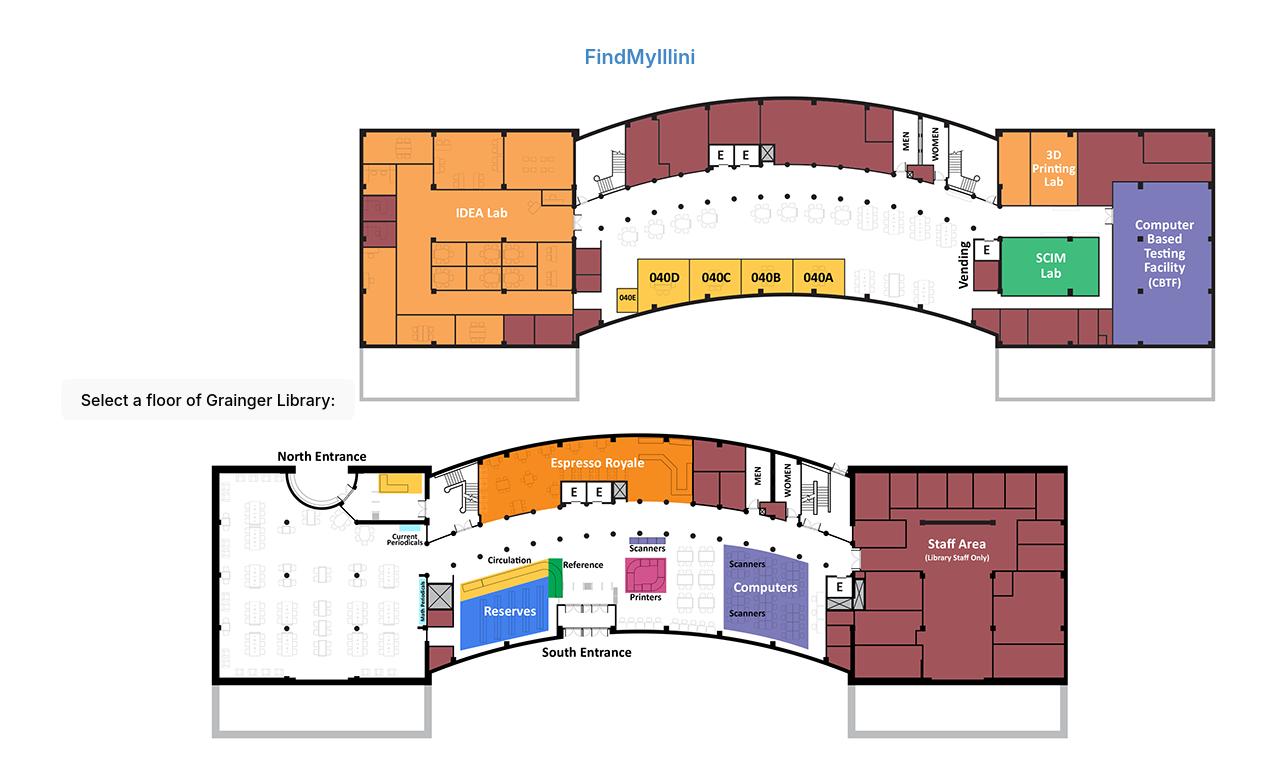
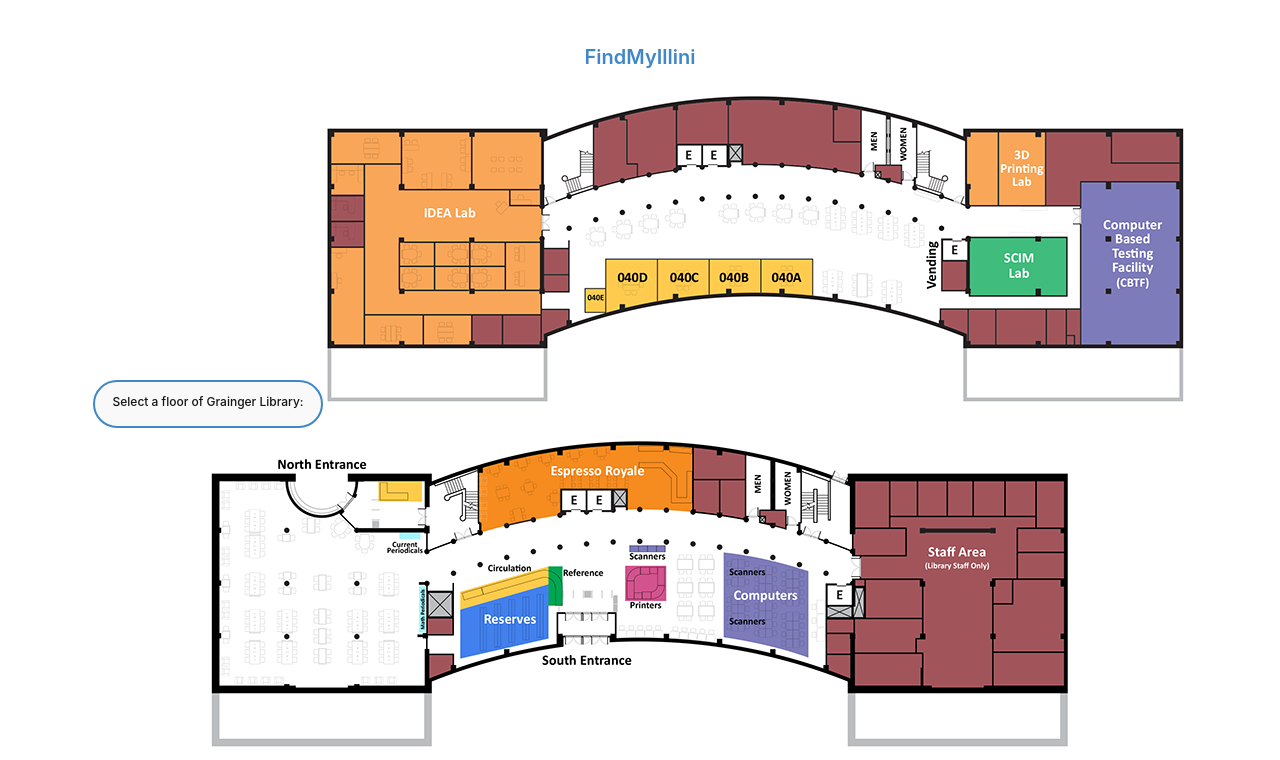
Before and after one commit to CS196Illinois/FA24-Group28, a React (Vite) app in the folder Project/find-my-illini/: page / in a window 1280 px wide. Shown: the top 760 px of the page. Built offline with nearby package versions, Linux system fonts and the light colour scheme.

Commit message:
Update App.css

```diff
--- a/Project/find-my-illini/src/App.css
+++ b/Project/find-my-illini/src/App.css
@@ -42,15 +42,22 @@
 }
 
 button {
-  border-radius: 8px;
-  border: 1px solid transparent;
-  padding: 0.6em 1.2em;
-  font-size: 1em;
-  font-weight: 500;
-  font-family: inherit;
-  background-color: #1a1a1a;
-  cursor: pointer;
-  transition: border-color 0.25s;
+  display: flex;
+height: 48px;
+padding: 12px 18px;
+flex-direction: column;
+justify-content: space-between;
+align-items: flex-start;
+align-self: stretch;
+border-radius: 55px;
+border: 2px solid #3F87C6;
+background: #ffffff;
+color: var(--Black, #151515);
+font-family: Inter;
+font-size: 12px;
+font-style: normal;
+font-weight: 500;
+line-height: normal;
 }
 button:hover {
   border-color: #646cff;
@@ -67,18 +74,33 @@
 .dropdown-menu {
   display: block;
   position: absolute;
-  background-color: #902121;
   min-width: 160px;
-  box-shadow: 0 8px 16px rgba(209, 112, 112, 0.2);
   z-index: 1000;
+  border-radius: 28px;
+  border: 2px solid #3F87C6;
+  background: #FAFBFB;
+  color: var(--Black, #151515);
+  font-family: Inter;
+  font-size: 12px;
+  font-style: normal;
+  font-weight: 500;
+  line-height: normal;
+  list-style-type: none;
+  box-shadow: 0px 2px 10px 0px #A9BCCC;
+  padding: 3px 0;
+  cursor: pointer;
+  margin: 2;
+
 }
 
 
 .dropdown-menu li {
   padding: 8px 16px;
   cursor: pointer;
+
 }
 
 .dropdown-menu li:hover {
-  background-color: #665f5f;
+  background-color: #c0c0c0;
+  border-radius: 28px
 }
```
